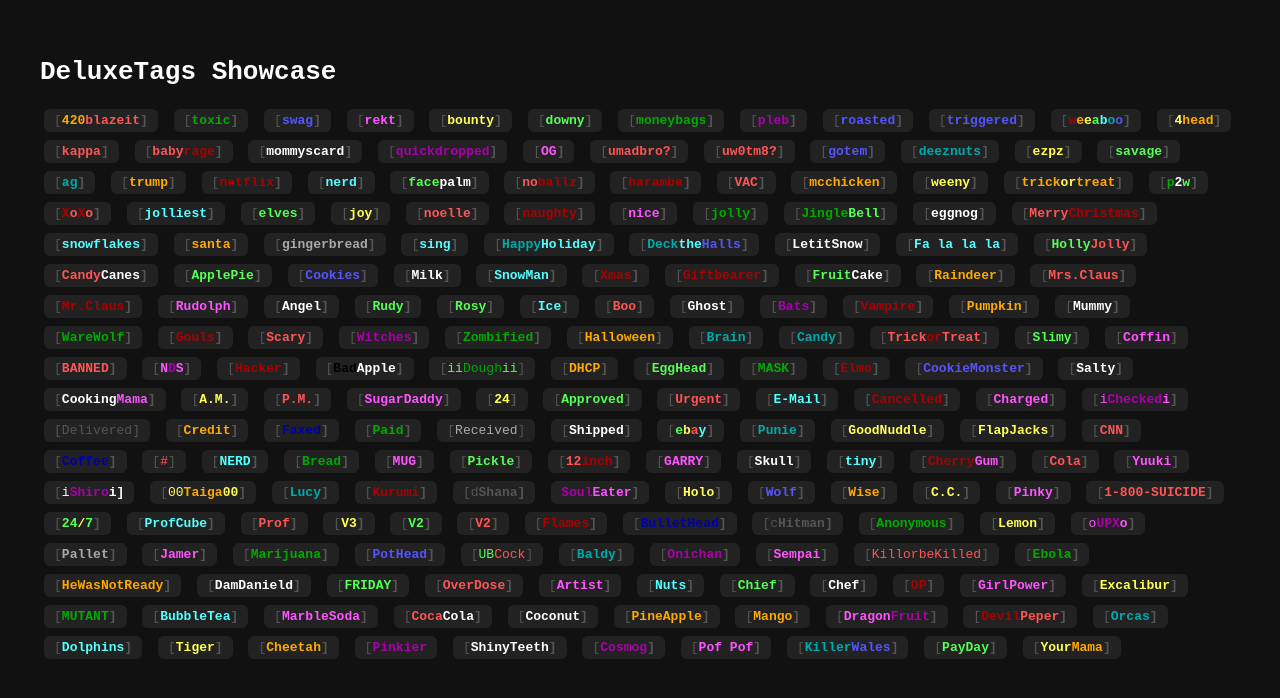
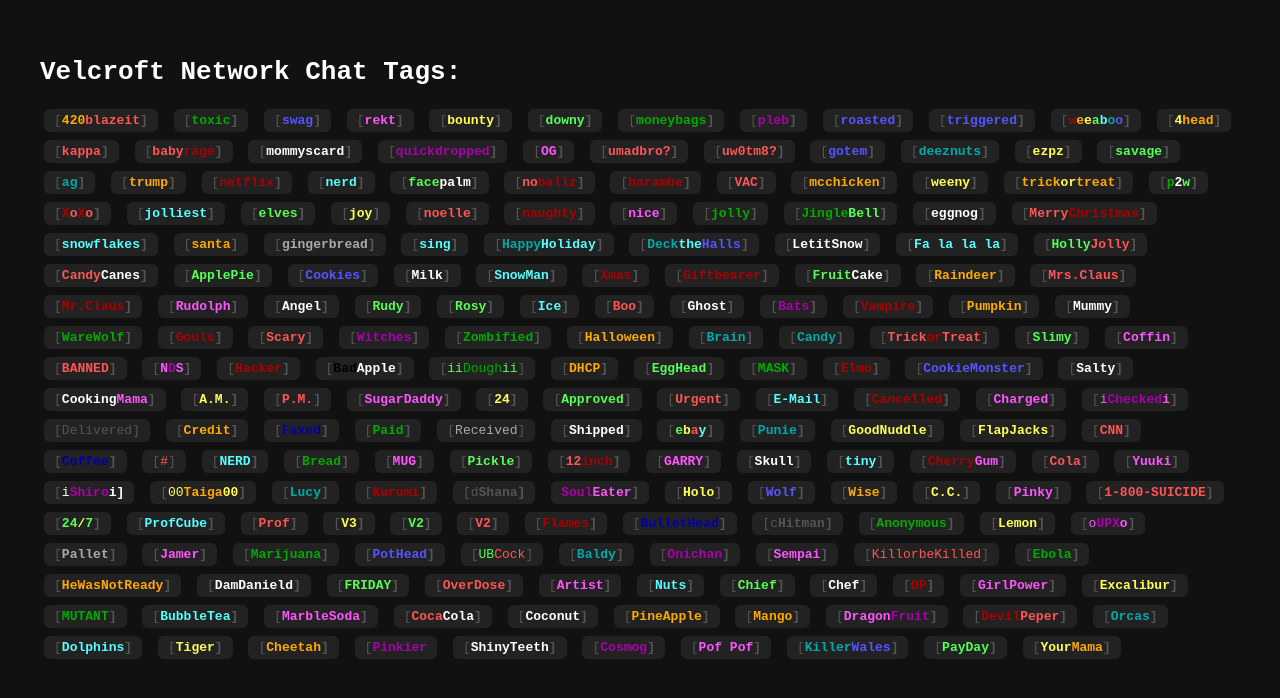
Before and after one commit to SilasPuma/chattags, a plain HTML site: page index.html in a window 1280 px wide. Drawn offline with Linux system fonts and the light colour scheme.

Commit message:
Update and rename deluxtags_showcase.html to index.html

```diff
--- a/deluxtags_showcase.html
+++ b/index.html
@@ -3,7 +3,7 @@
 <html lang="en">
 <head>
     <meta charset="UTF-8">
-    <title>DeluxeTags Showcase</title>
+    <title>Velcroft Network Chat Tags</title>
     <style>
         body { background: #111; color: #fff; font-family: monospace; padding: 2rem; }
         .tag { background: #222; display: inline-block; margin: 4px; padding: 4px 10px; border-radius: 6px; }
@@ -11,7 +11,7 @@
     </style>
 </head>
 <body>
-    <h1>DeluxeTags Showcase</h1>
+    <h1>Velcroft Network Chat Tags:</h1>
     <div class="tag"><span style="color:#555555">[</span><span style="color:#555555;color:#FFAA00;font-weight:bold">4</span><span style="color:#555555;color:#FFAA00;font-weight:bold">2</span><span style="color:#555555;color:#FFAA00;font-weight:bold">0</span><span style="color:#555555;color:#FFAA00;font-weight:bold;color:#FF5555;font-weight:bold">b</span><span style="color:#555555;color:#FFAA00;font-weight:bold;color:#FF5555;font-weight:bold">l</span><span style="color:#555555;color:#FFAA00;font-weight:bold;color:#FF5555;font-weight:bold">a</span><span style="color:#555555;color:#FFAA00;font-weight:bold;color:#FF5555;font-weight:bold">z</span><span style="color:#555555;color:#FFAA00;font-weight:bold;color:#FF5555;font-weight:bold">e</span><span style="color:#555555;color:#FFAA00;font-weight:bold;color:#FF5555;font-weight:bold">i</span><span style="color:#555555;color:#FFAA00;font-weight:bold;color:#FF5555;font-weight:bold">t</span><span style="color:#555555;color:#FFAA00;font-weight:bold;color:#FF5555;font-weight:bold;color:#555555">]</span></div>
 <div class="tag"><span style="color:#555555">[</span><span style="color:#555555;color:#00AA00;font-weight:bold">t</span><span style="color:#555555;color:#00AA00;font-weight:bold">o</span><span style="color:#555555;color:#00AA00;font-weight:bold">x</span><span style="color:#555555;color:#00AA00;font-weight:bold">i</span><span style="color:#555555;color:#00AA00;font-weight:bold">c</span><span style="color:#555555;color:#00AA00;font-weight:bold;color:#555555">]</span></div>
 <div class="tag"><span style="color:#555555">[</span><span style="color:#555555;color:#5555FF;font-weight:bold">s</span><span style="color:#555555;color:#5555FF;font-weight:bold">w</span><span style="color:#555555;color:#5555FF;font-weight:bold">a</span><span style="color:#555555;color:#5555FF;font-weight:bold">g</span><span style="color:#555555;color:#5555FF;font-weight:bold;color:#555555">]</span></div>
```
